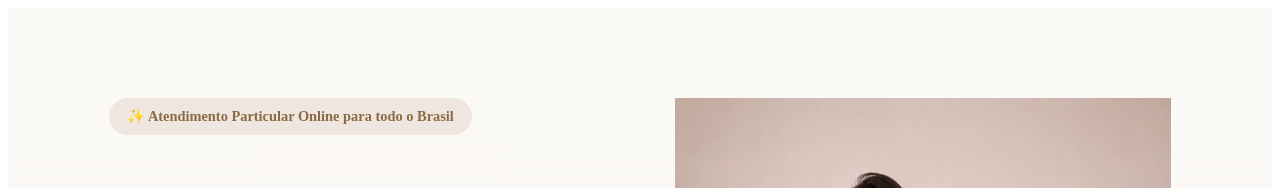
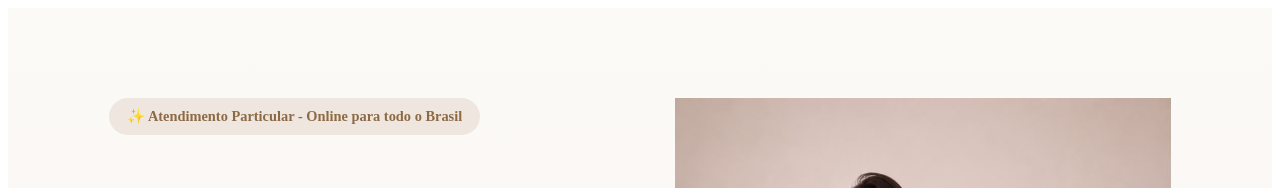
Before and after one commit to Institutokamilahfranco/instituto-kamilah-site, a Next.js app: page / in a window 1280 px wide. Shown: the top 188 px of the page. Built offline with nearby package versions, Linux system fonts and the light colour scheme.

Commit message:
Update page.js

```diff
--- a/app/page.js
+++ b/app/page.js
@@ -61,7 +61,7 @@ useEffect(() => {
           marginBottom: "25px",
         }}
       >
-        ✨ Atendimento Particular Online para todo o Brasil
+        ✨ Atendimento Particular - Online para todo o Brasil
       </div>
 
       <h1
```
